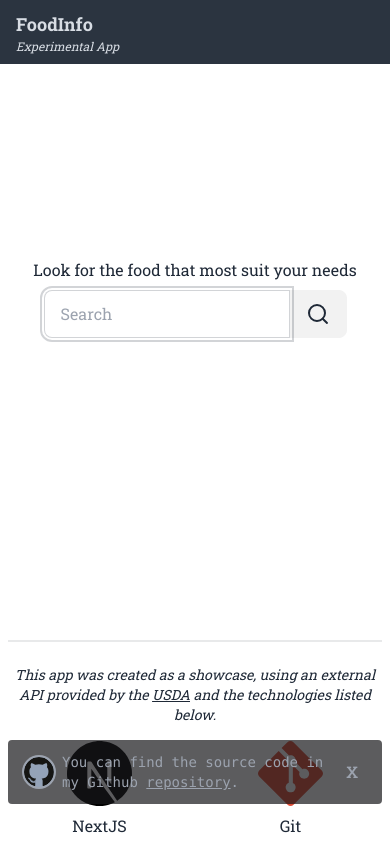
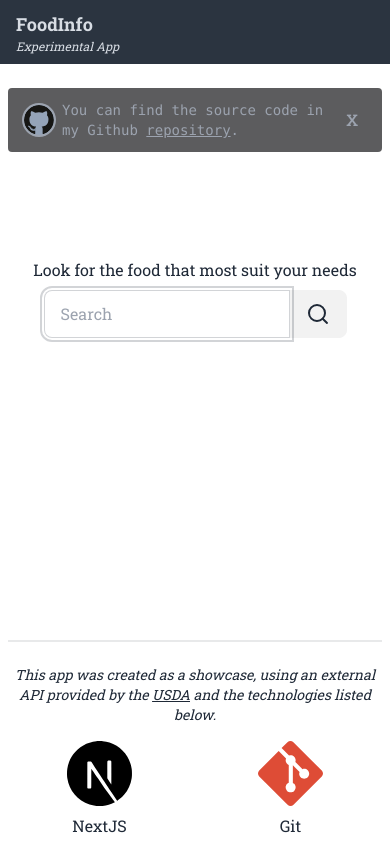
Before and after one commit to nortonglitz/food-info, a Next.js app: page / in a window 390 px wide. Shown: the top 844 px of the page. Built offline with nearby package versions, Linux system fonts and the light colour scheme.

Commit message:
Fix notification on scrolling

```diff
--- a/app/layout.tsx
+++ b/app/layout.tsx
@@ -19,7 +19,7 @@ export default function RootLayout({
   return (
     <html lang="en">
       <body className={robotoSlab.className}>
-        <dialog open className="open:mt-2 open:px-2 open:flex open:justify-center open:w-full open:bg-transparent bottom-10 md:top-20">
+        <dialog open className="open:fixed open:mt-2 open:px-2 open:flex open:justify-center open:w-full open:bg-transparent top-20">
           <div className="flex justify-between px-4 py-3 items-center rounded bg-zinc-900/[0.7]">
             <div className="flex items-center text-gray-400 font-mono text-sm">
               <Image src="/github.svg" className="h-[30px] w-[30px] mr-2 bg-slate-400 rounded-full ring-2 ring-gray-400" alt="Github" width={65} height={65} />
```
